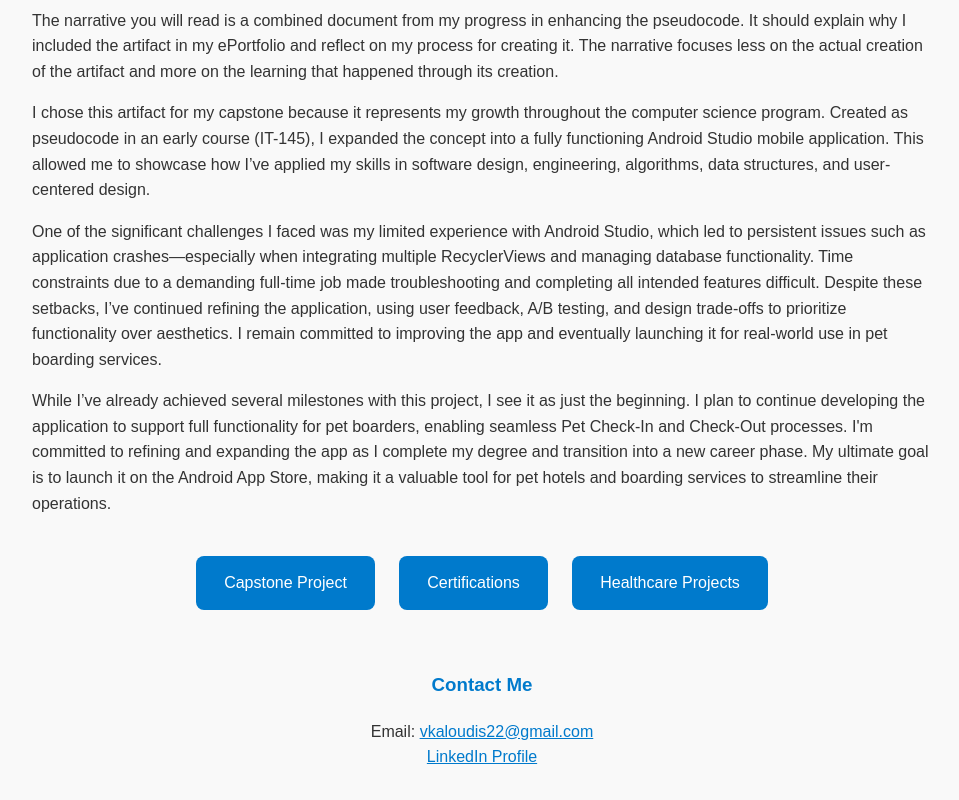
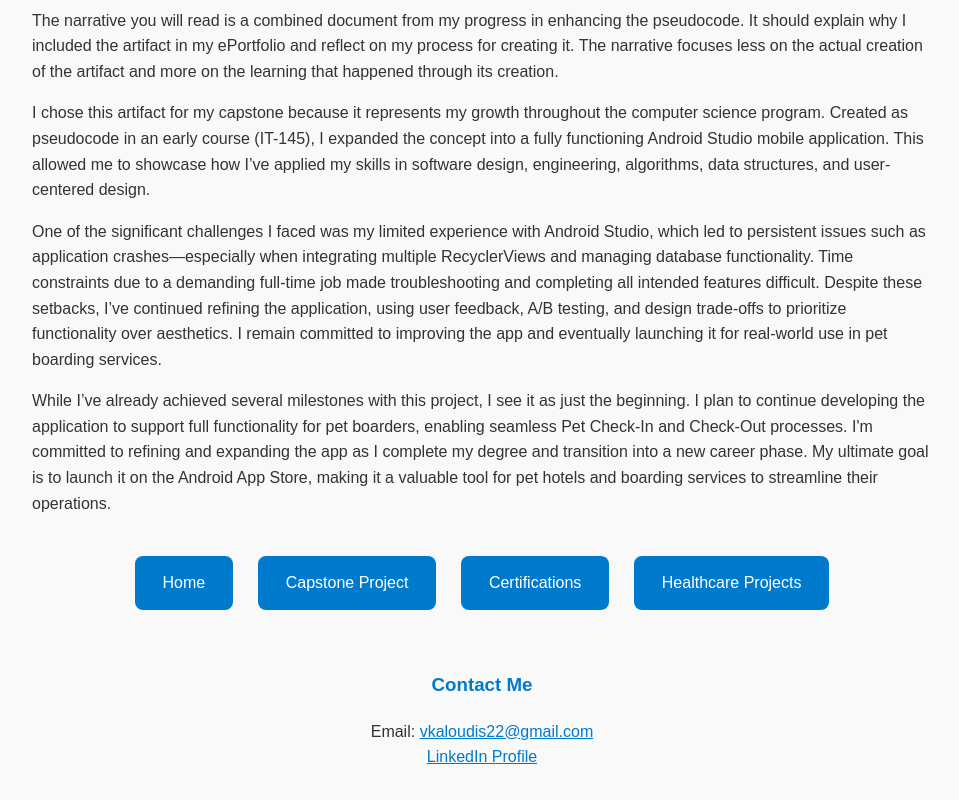
Before and after one commit to victoria-kaloudis/victoria-kaloudis.github.io, a plain HTML site: page capstone/index.html in a window 1280 px wide. Shown: the part 4484-5284 px from the top of the page, without its empty margins (158-1117 px from the left). Drawn offline with Linux system fonts and the light colour scheme.

Commit message:
Update index.html

```diff
--- a/capstone/index.html
+++ b/capstone/index.html
@@ -143,10 +143,11 @@
   <p>While I’ve already achieved several milestones with this project, I see it as just the beginning. I plan to continue developing the application to support full functionality for pet boarders, enabling seamless Pet Check-In and Check-Out processes. I'm committed to refining and expanding the app as I complete my degree and transition into a new career phase. My ultimate goal is to launch it on the Android App Store, making it a valuable tool for pet hotels and boarding services to streamline their operations.</p>
 
   <div class="button-container">
-    <a href="/capstone/" class="button">Capstone Project</a>
-    <a href="/certifications/" class="button">Certifications</a>
-    <a href="/healthcare-projects/" class="button">Healthcare Projects</a>
-  </div>
+  <a href="/" class="button">Home</a>
+  <a href="/capstone/" class="button">Capstone Project</a>
+  <a href="/certifications/" class="button">Certifications</a>
+  <a href="/healthcare-projects/" class="button">Healthcare Projects</a>
+</div>
 
   <div class="contact">
     <h3>Contact Me</h3>
```
